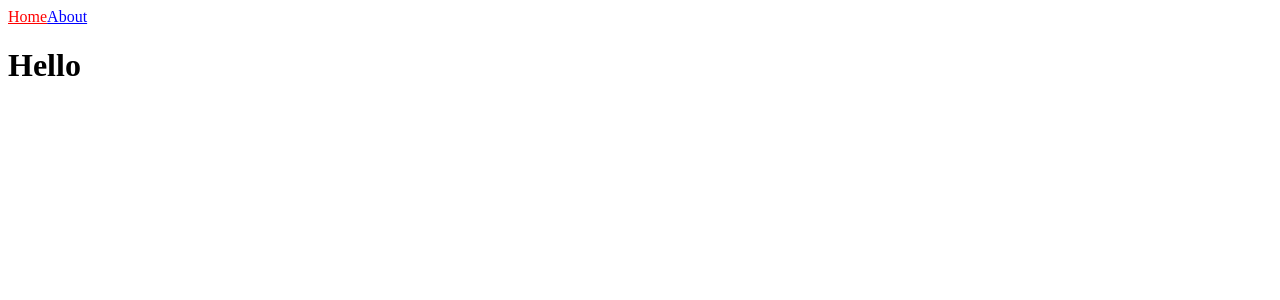
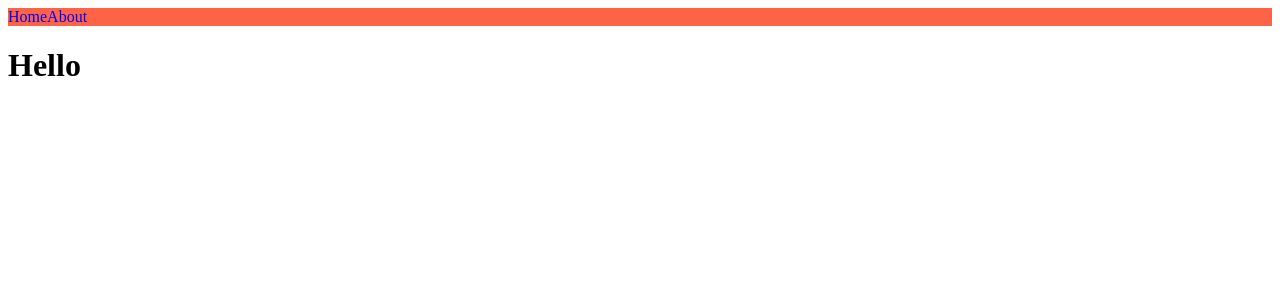
Before and after one commit to wujuno/next-intro, a Next.js app: page / in a window 1280 px wide. Shown: the top 300 px of the page. Built offline with nearby package versions, Linux system fonts and the light colour scheme.

Commit message:
Implement CSS

```diff
--- /dev/null
+++ b/components/NavBar.module.css
@@ -0,0 +1,6 @@
+.nav {
+    display:  flex;
+    justify-content: space-between;
+    background-color: tomato;
+
+}
--- a/components/NavBar.tsx
+++ b/components/NavBar.tsx
@@ -1,16 +1,28 @@
 import Link from "next/link";
 import { useRouter } from "next/router";
+
 
 export default function NavBar() {
   const router = useRouter();
   return (
     <nav>
-      <Link href="/" style={{ color: router.pathname === "/" ? "red" : "blue" }}>
+      <Link href="/" style={{ color: router.pathname === "/" ? "active" : "blue" }}>
         Home
       </Link>
-      <Link href="/about" style={{ color: router.pathname === "/about" ? "red" : "blue" }}>
+      <Link href="/about" style={{ color: router.pathname === "/about" ? "active" : "blue" }}>
           About
       </Link>
+      <style jsx>{`
+      nav {
+        background-color: tomato;
+        a {
+          text-decoration: none;
+        }
+        .active {
+          color: yellow;
+        }
+      }
+      `}</style>
     </nav>
   );
 }
```
Also changed, not shown: 1 other file (tests, documents, lock files or other folders).
